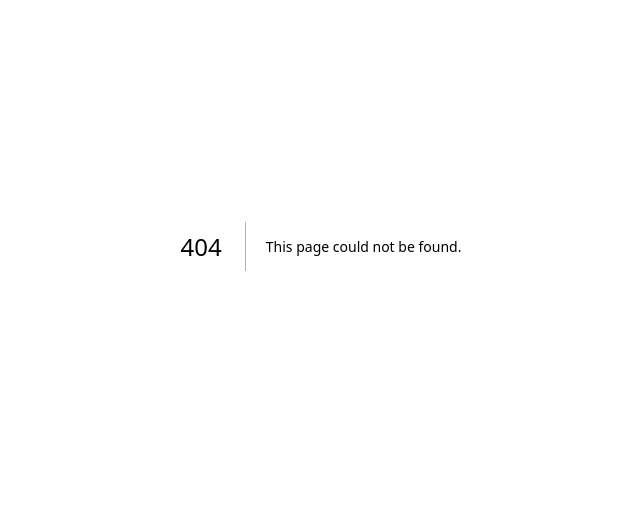
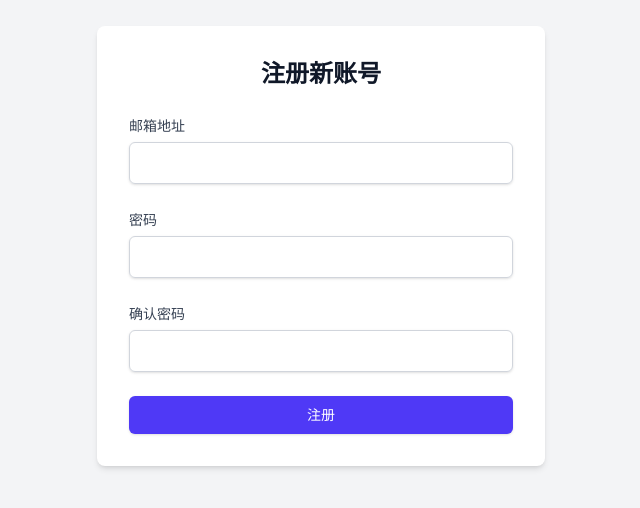
Before and after one commit to li0000001/smartcloud-scm, a Next.js app: page /register in a window 1280 px wide. Before the commit this address had no page. Shown: the part 154-662 px from the top of the page, without its empty margins (319-959 px from the left). Built offline with nearby package versions, Linux system fonts and the light colour scheme.

Commit message:
feat: 完成用户注册功能 (重制版)

```diff
--- /dev/null
+++ b/app/api/auth/register/route.ts
@@ -0,0 +1,50 @@
+// 文件路径: app/api/auth/register/route.ts
+
+import { NextResponse } from "next/server";
+import bcrypt from "bcrypt";
+import { PrismaClient } from "@prisma/client";
+
+// 创建一个数据库连接的实例
+const prisma = new PrismaClient();
+
+// 定义一个处理 POST 请求的函数
+export async function POST(request: Request) {
+  try {
+    // 1. 从用户请求中解析出 JSON 数据 (即邮箱和密码)
+    const body = await request.json();
+    const { email, password } = body;
+
+    // 2. 基本验证：确保邮箱和密码都已提供
+    if (!email || !password) {
+      return new NextResponse("缺少邮箱或密码", { status: 400 });
+    }
+
+    // 3. 检查数据库，看看这个邮箱是否已经被注册了
+    const existingUser = await prisma.user.findUnique({
+      where: { email: email },
+    });
+
+    if (existingUser) {
+      return new NextResponse("该邮箱已被注册", { status: 409 });
+    }
+
+    // 4. 使用 bcrypt 工具将原始密码加密
+    const hashedPassword = await bcrypt.hash(password, 12);
+
+    // 5. 在数据库的 User 表中创建一条新的用户记录
+    const user = await prisma.user.create({
+      data: {
+        email,
+        hashedPassword, // 存储的是加密后的密码
+      },
+    });
+
+    // 6. 向用户返回一个成功的响应，告诉他注册成功了
+    return NextResponse.json(user);
+
+  } catch (error) {
+    // 如果中间任何环节出错，打印错误日志并返回服务器错误
+    console.error("注册时发生错误:", error);
+    return new NextResponse("服务器内部错误", { status: 500 });
+  }
+}
--- /dev/null
+++ b/app/register/page.tsx
@@ -0,0 +1,87 @@
+// 文件路径: app/register/page.tsx
+
+"use client"; // 这是一句指令，告诉系统这个组件需要在用户的浏览器里运行
+
+import { useState } from "react";
+import { useRouter } from "next/navigation";
+
+// 这就是我们的注册页面组件
+export default function RegisterPage() {
+  // 使用 useState 来管理用户输入的内容和页面的状态
+  const [email, setEmail] = useState("");
+  const [password, setPassword] = useState("");
+  const [confirmPassword, setConfirmPassword] = useState("");
+  const [error, setError] = useState("");       // 用于存放错误消息
+  const [success, setSuccess] = useState("");   // 用于存放成功消息
+  const router = useRouter(); // 这是一个用于页面跳转的工具
+
+  // 当用户点击“注册”按钮时，这个函数会被调用
+  const handleSubmit = async (e: React.FormEvent) => {
+    e.preventDefault(); // 阻止浏览器默认的表单提交行为
+    setError("");       // 清空之前的错误消息
+    setSuccess("");     // 清空之前的成功消息
+
+    // 检查两次输入的密码是否一致
+    if (password !== confirmPassword) {
+      setError("两次输入的密码不一致");
+      return;
+    }
+
+    // 使用 fetch 函数向我们的“注册办公室” (API) 发送请求
+    const res = await fetch("/api/auth/register", {
+      method: "POST", // 请求方法是 POST
+      headers: {
+        "Content-Type": "application/json", // 告诉服务器我们发送的是 JSON 数据
+      },
+      body: JSON.stringify({ email, password }), // 将用户的输入打包成 JSON 字符串
+    });
+
+    // 处理来自服务器的响应
+    if (res.ok) {
+      setSuccess("注册成功！2秒后将自动跳转...");
+      setTimeout(() => {
+        router.push("/login"); // 2秒后跳转到登录页
+      }, 2000);
+    } else {
+      // 如果服务器返回错误，我们就显示错误信息
+      const data = await res.text();
+      setError(data || "注册失败，请稍后再试。");
+    }
+  };
+
+  // 下面是页面的 HTML 结构和样式 (使用 Tailwind CSS)
+  return (
+    <div className="flex items-center justify-center min-h-screen bg-gray-100">
+      <div className="w-full max-w-md p-8 space-y-6 bg-white rounded-lg shadow-md">
+        <h1 className="text-2xl font-bold text-center text-gray-900">
+          注册新账号
+        </h1>
+        <form onSubmit={handleSubmit} className="space-y-6">
+          <div>
+            <label htmlFor="email" className="text-sm font-medium text-gray-700">邮箱地址</label>
+            <input id="email" type="email" required value={email} onChange={(e) => setEmail(e.target.value)}
+              className="w-full px-3 py-2 mt-1 border border-gray-300 rounded-md shadow-sm focus:outline-none focus:ring-indigo-500 focus:border-indigo-500" />
+          </div>
+          <div>
+            <label htmlFor="password" className="text-sm font-medium text-gray-700">密码</label>
+            <input id="password" type="password" required minLength={6} value={password} onChange={(e) => setPassword(e.target.value)}
+              className="w-full px-3 py-2 mt-1 border border-gray-300 rounded-md shadow-sm focus:outline-none focus:ring-indigo-500 focus:border-indigo-500" />
+          </div>
+          <div>
+            <label htmlFor="confirm-password" className="text-sm font-medium text-gray-700">确认密码</label>
+            <input id="confirm-password" type="password" required value={confirmPassword} onChange={(e) => setConfirmPassword(e.target.value)}
+              className="w-full px-3 py-2 mt-1 border border-gray-300 rounded-md shadow-sm focus:outline-none focus:ring-indigo-500 focus:border-indigo-500" />
+          </div>
+          {error && <p className="text-sm text-red-600">{error}</p>}
+          {success && <p className="text-sm text-green-600">{success}</p>}
+          <div>
+            <button type="submit"
+              className="w-full px-4 py-2 text-sm font-medium text-white bg-indigo-600 border border-transparent rounded-md shadow-sm hover:bg-indigo-700 focus:outline-none focus:ring-2 focus:ring-offset-2 focus:ring-indigo-500">
+              注册
+            </button>
+          </div>
+        </form>
+      </div>
+    </div>
+  );
+}
--- a/package.json
+++ b/package.json
@@ -9,6 +9,8 @@
     "lint": "next lint"
   },
   "dependencies": {
+    "@prisma/client": "^6.9.0",
+    "bcrypt": "^6.0.0",
     "next": "15.3.3",
     "react": "^19.0.0",
     "react-dom": "^19.0.0"
@@ -16,6 +18,7 @@
   "devDependencies": {
     "@eslint/eslintrc": "^3",
     "@tailwindcss/postcss": "^4",
+    "@types/bcrypt": "^5.0.2",
     "@types/node": "^20",
     "@types/react": "^19",
     "@types/react-dom": "^19",
```
Also changed, not shown: 2 other files (tests, documents, lock files or other folders).
